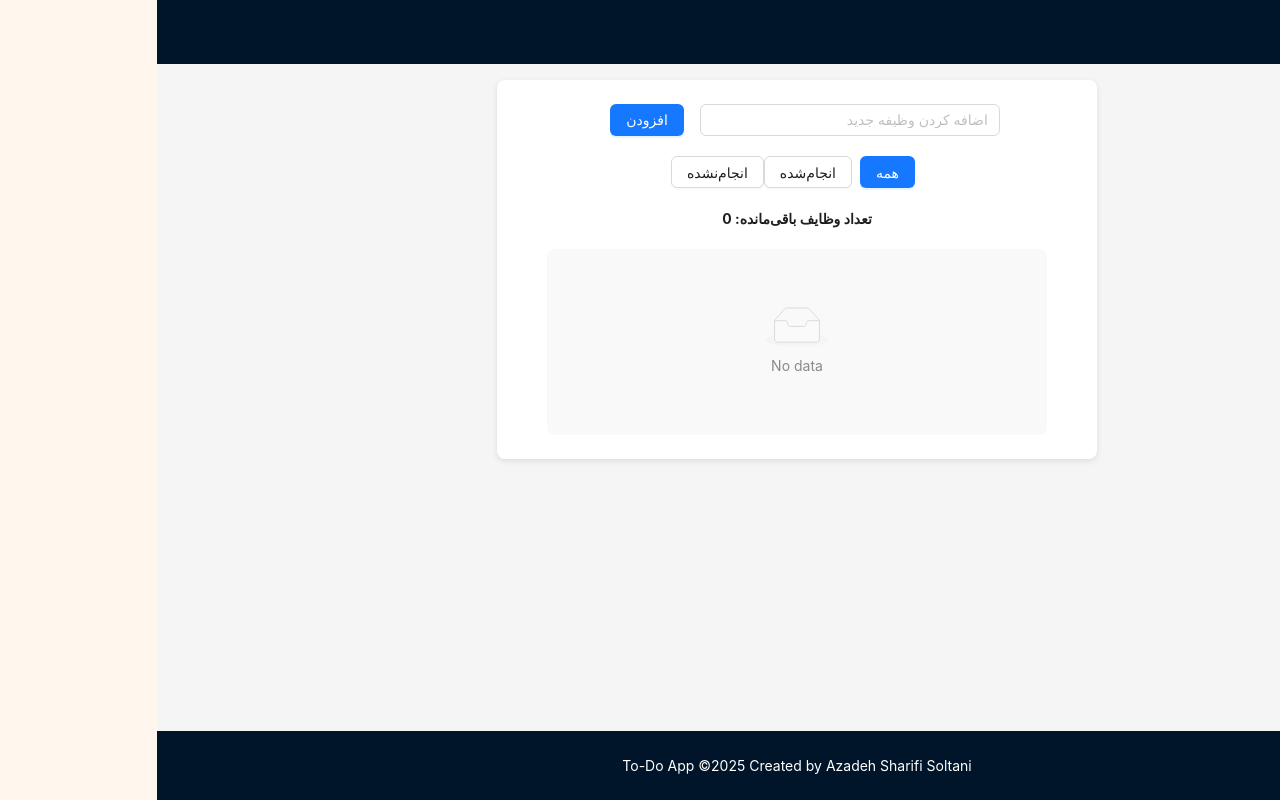
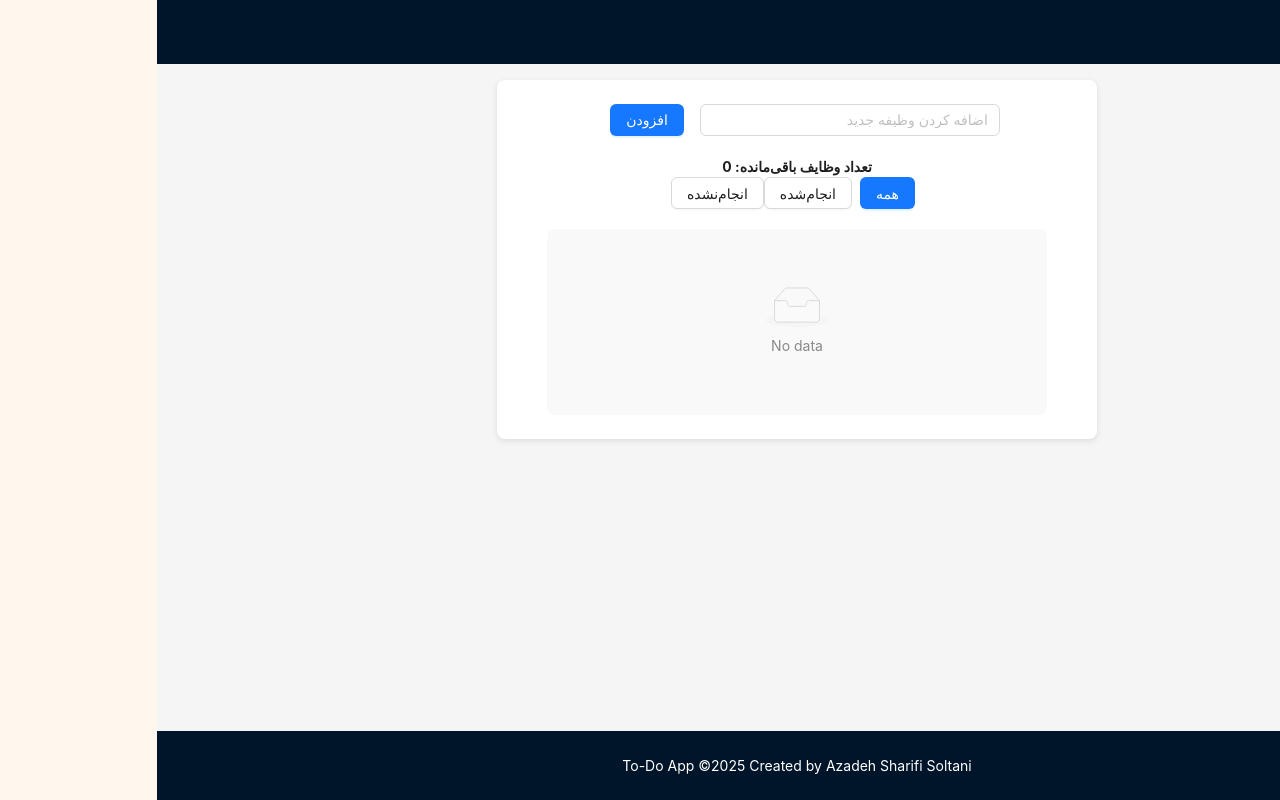
Before and after one commit to frau-azadeh/kadec, a Next.js app: page / in a window 1280 px wide. Built offline with nearby package versions, Linux system fonts and the light colour scheme.

Commit message:
change code

```diff
--- a/src/components/FilterButtons.tsx
+++ b/src/components/FilterButtons.tsx
@@ -1,16 +1,20 @@
-"use client";
 import React from "react";
 import { Button } from "antd";
 
 interface FilterButtonsProps {
+  setFilter: React.Dispatch<React.SetStateAction<"all" | "completed" | "pending">>;
   filter: "all" | "completed" | "pending";
-  setFilter: (filter: "all" | "completed" | "pending") => void;
   remainingTasks: number;
 }
 
-const FilterButtons: React.FC<FilterButtonsProps> = ({ filter, setFilter, remainingTasks }) => {
+const FilterButtons: React.FC<FilterButtonsProps> = ({
+  setFilter,
+  filter,
+  remainingTasks,
+}) => {
   return (
     <div style={{ textAlign: "center", margin: "20px 0" }}>
+      <p style={{ fontWeight: "bold" }}>تعداد وظایف باقی‌مانده: {remainingTasks}</p>
       <Button
         type={filter === "all" ? "primary" : "default"}
         onClick={() => setFilter("all")}
@@ -31,10 +35,6 @@ const FilterButtons: React.FC<FilterButtonsProps> = ({ filter, setFilter, remain
       >
         انجام‌نشده
       </Button>
-
-      <p style={{ marginTop: 20, fontWeight: "bold" }}>
-        تعداد وظایف باقی‌مانده: {remainingTasks}
-      </p>
     </div>
   );
 };
```
